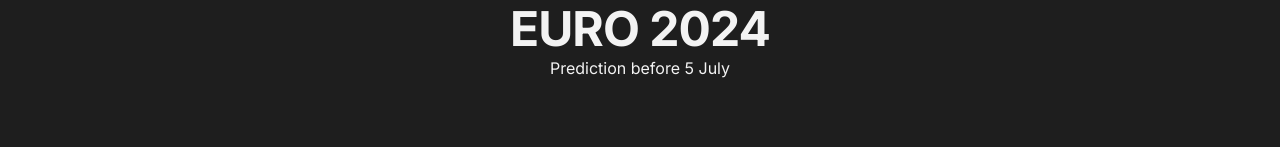
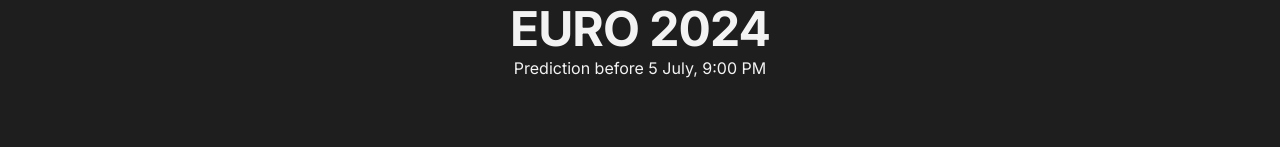
Before and after one commit to Syvar-Tech/syvar-portfolio, a React (Vite) app: page /eurocup in a window 1280 px wide. Both pictures are taken after a click on the button "Start Prediction". Shown: the part 267-414 px from the top of the page. Built offline with nearby package versions, Linux system fonts and the light colour scheme; a web font is replaced by a local one.

Commit message:
merged all

```diff
--- a/src/EuroCupPrediction/EuroCupPrediction.jsx
+++ b/src/EuroCupPrediction/EuroCupPrediction.jsx
@@ -19,7 +19,7 @@ import { useNavigate } from "react-router-dom";
 export default function EuroCupPrediction() {
 
     useEffect(() => {
-        if(localStorage.getItem("SyvarEuroInstaId") == null || localStorage.getItem("SyvarEuroInstaId") == "") {
+        if(localStorage.getItem("SyvarEuroInstaId") == null || localStorage.getItem("SyvarEuroInstaId") == "" ||  localStorage.getItem("SyvarEuroInstaId") == undefined) {
             navigate("/eurocup");
         }
     },[])
@@ -200,7 +200,7 @@ export default function EuroCupPrediction() {
             <div className="eurocup-uefa">
                 <img className="uefa-image" src={uefa} alt="UEFA"/>
                 <div className="eurocup-2024">EURO 2024</div>
-                <div className="eurocup-2024-sub-title">Prediction before 5 July</div>
+                <div className="eurocup-2024-sub-title">Prediction before 5 July, 9:00 PM </div>
             </div>
             <div className="eurocup-prediction">
                 <div className="round-container">
```
